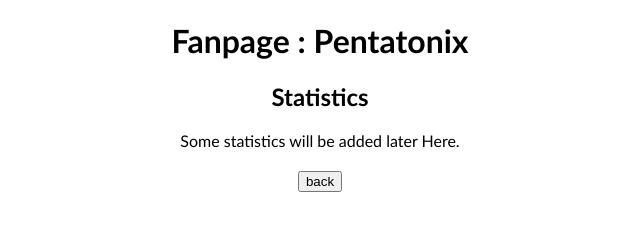
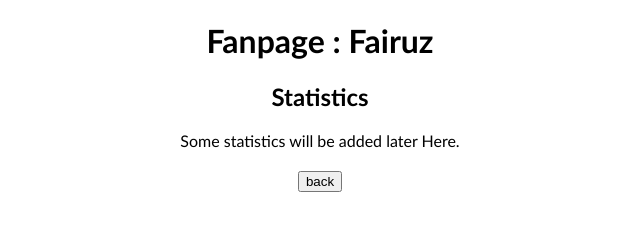
Before and after one commit to Tamer-AM/MY_Favorite, a plain HTML site: page statistics.html in a window 1280 px wide. Shown: the whole page, without its empty margins (320-960 px from the left). Drawn offline with Linux system fonts and the light colour scheme.

Commit message:
modified statistics.html

```diff
--- a/statistics.html
+++ b/statistics.html
@@ -8,7 +8,7 @@
 </head>
 <body>
     <div class="title">
-        <h1>Fanpage : Pentatonix</h1>
+        <h1>Fanpage : Fairuz</h1>
     </div>
     <div class="subtitle">
         <h2>Statistics</h2>
```
